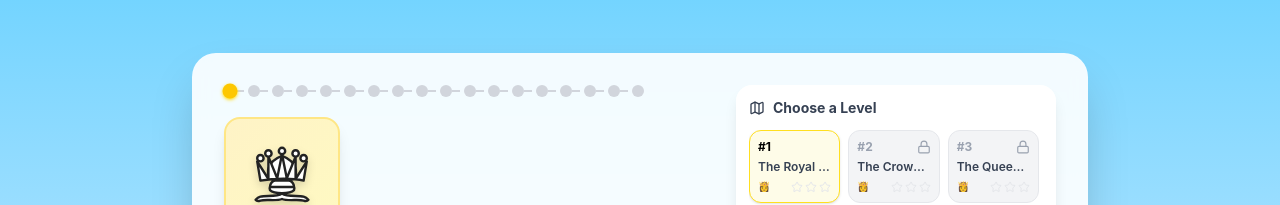
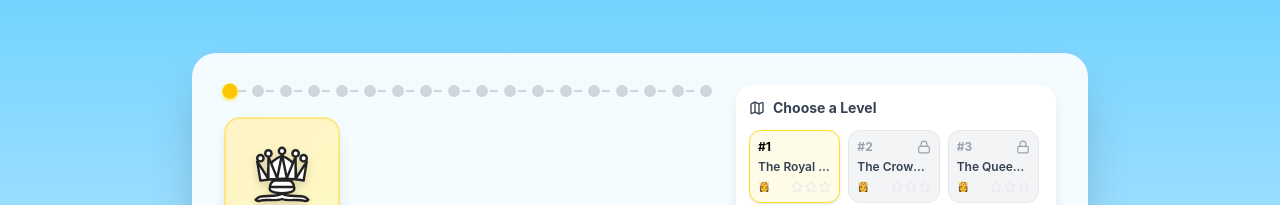
Before and after one commit to sampanes/sensory-chess-motions, a React (Vite) app: page / in a window 1280 px wide. Shown: the top 205 px of the page. Built offline with nearby package versions, Linux system fonts and the light colour scheme.

Commit message:
the PROGRESS BAR?
untested progress bar change

```diff
--- a/src/App.tsx
+++ b/src/App.tsx
@@ -277,7 +277,7 @@ function App() {
   };
 
   const ProgressBar = () => (
-    <div className="flex items-center gap-1">
+    <div className="flex flex-wrap items-center gap-x-1 gap-y-3">
       {progressData.map((p, i) => (
         <div key={i} className="flex items-center">
           <div
@@ -293,7 +293,7 @@ function App() {
             title={`Level ${i + 1}: ${levels[i].name}`}
           />
           {i < progressData.length - 1 && (
-            <div className={`w-2 h-0.5 ${i < unlockedLevel ? 'bg-green-300' : 'bg-gray-300'}`} />
+            <div className={`w-2 h-0.5 mx-0.5 ${i < unlockedLevel ? 'bg-green-300' : 'bg-gray-300'}`} />
           )}
         </div>
       ))}
```
